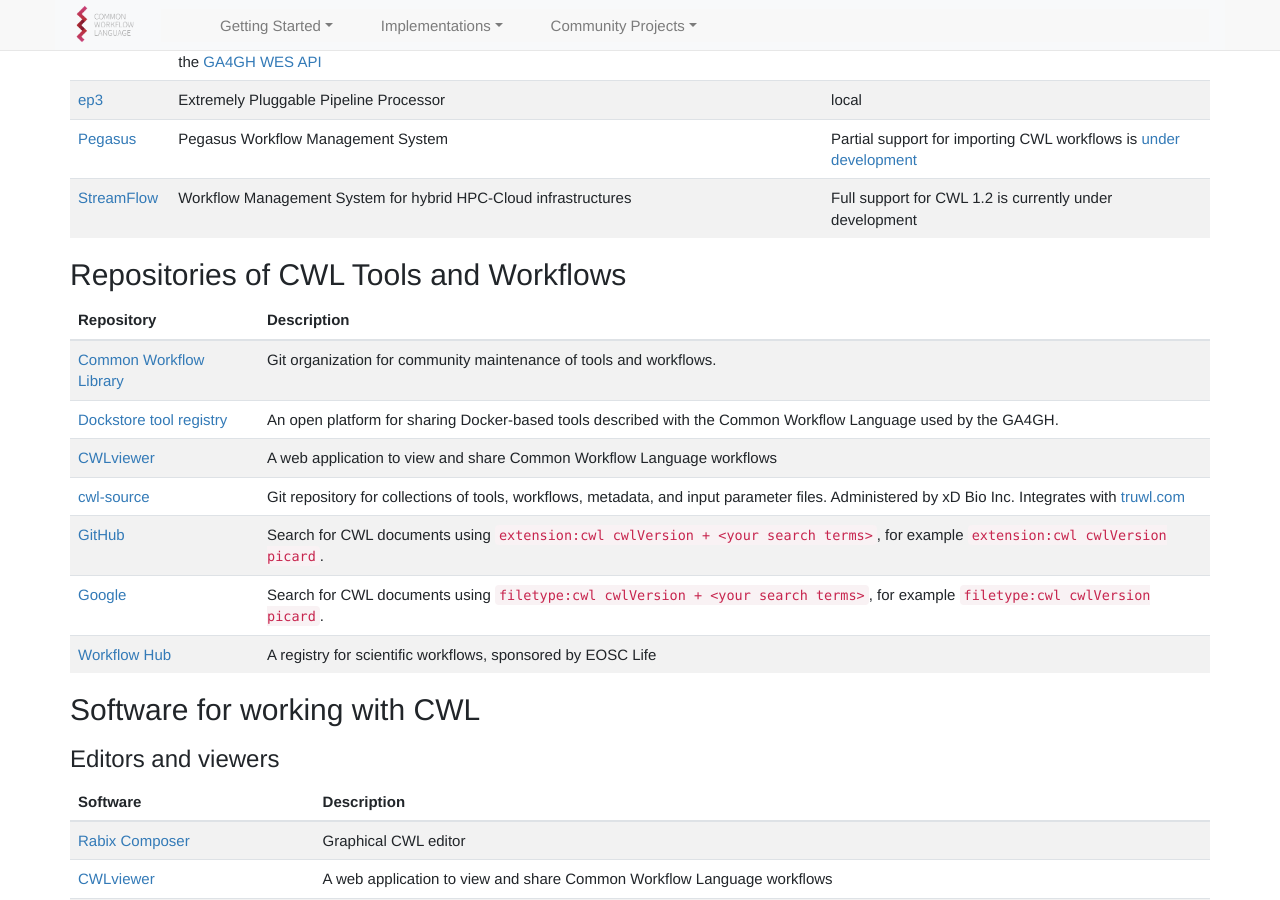
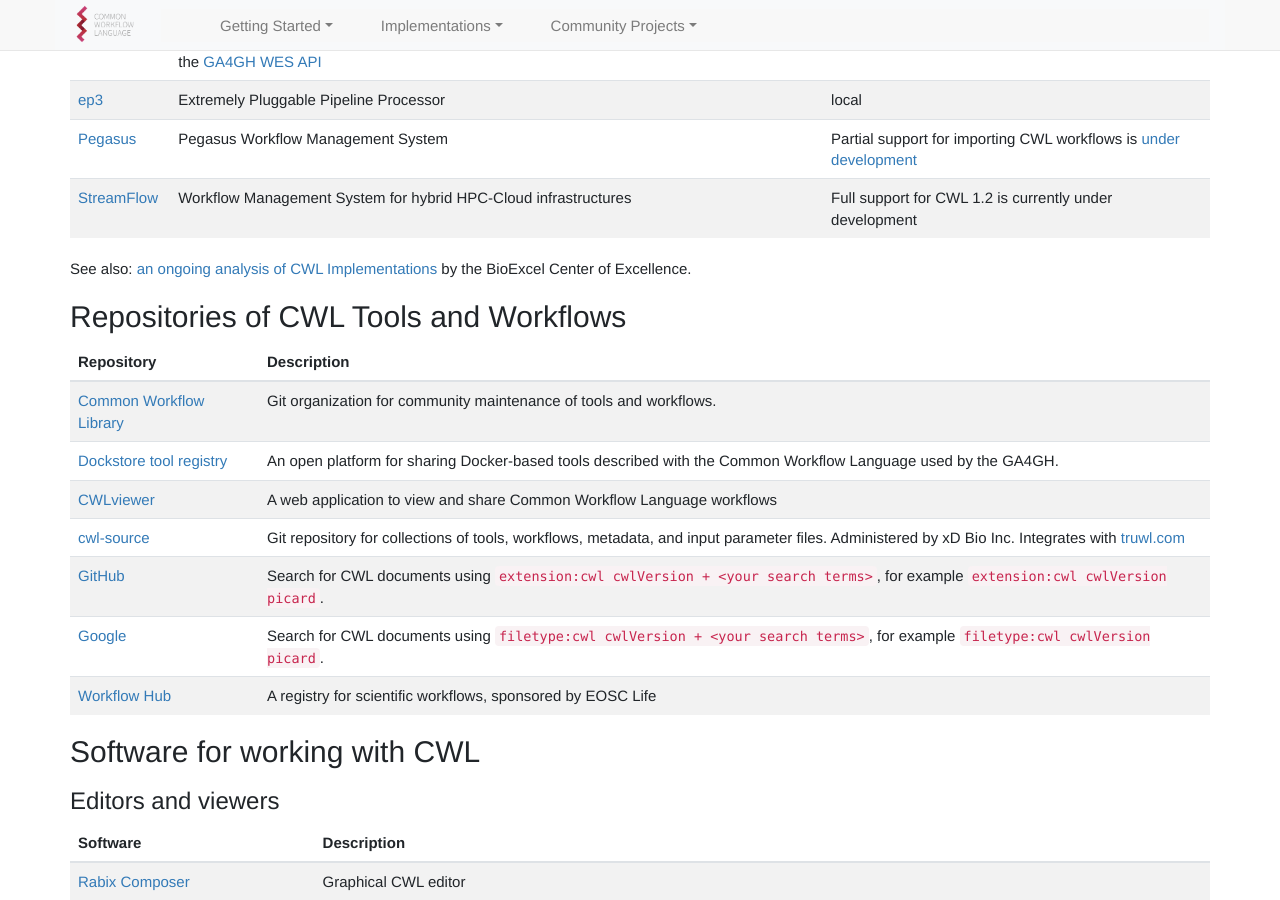
Before and after one commit to common-workflow-language/cwl-website, a Jekyll site: the page built from content/index.md, in a window 1280 px wide and 900 px high, scrolled down 2916 px. Built offline with Jekyll 4.4.1, drawn with Linux system fonts in a browser that asks for light colours; comment, search, counter and statistics services are not loaded.

Commit message:
link to bioexcel analysis of CWL implementations
Fixes #77

```diff
--- a/content/_includes/home/implementations.html
+++ b/content/_includes/home/implementations.html
@@ -29,3 +29,5 @@
 |[ep3](https://github.com/tom-tan/ep3)|Extremely Pluggable Pipeline Processor| local |
 |[Pegasus](https://pegasus.isi.edu/documentation/reference-guide/cwl-support.html)|Pegasus Workflow Management System|Partial support for importing CWL workflows is [under development](https://pegasus.isi.edu/documentation/manpages/pegasus-cwl-converter.html)|
 |[StreamFlow](https://streamflow.di.unito.it/)|Workflow Management System for hybrid HPC-Cloud infrastructures|Full support for CWL 1.2 is currently under development|
+
+See also: [an ongoing analysis of CWL Implementations](https://docs.bioexcel.eu/cwl-engine-guide/about.html#summary-of-engines) by the BioExcel Center of Excellence.
```
